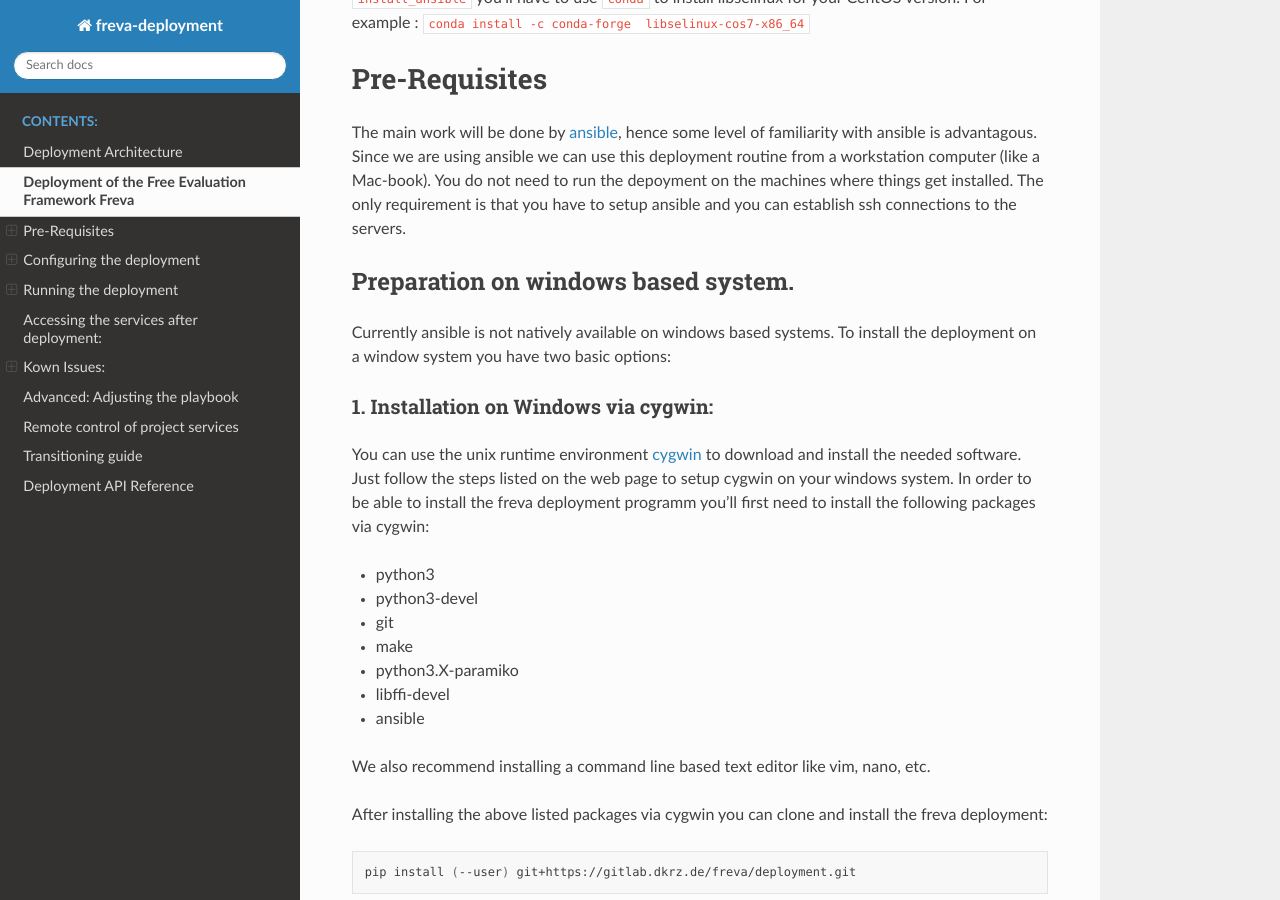
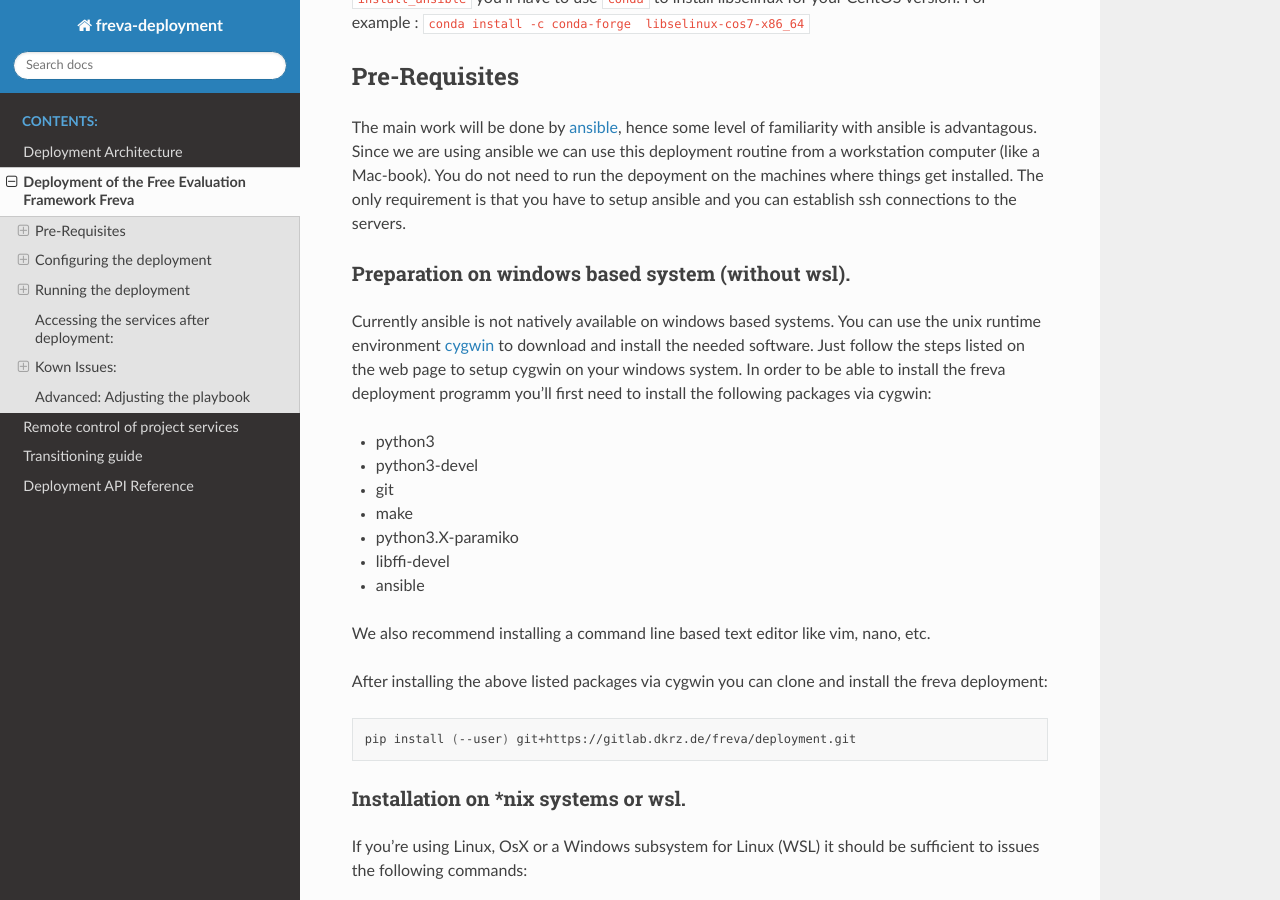
Before and after one commit to FREVA-CLINT/freva-deployment, a Sphinx documentation site: the page built from docs/Installation.md, in a window 1280 px wide and 900 px high, scrolled down 645 px. Built offline with Sphinx 7.4.7 and the Read the Docs theme 2.0.0, drawn with Linux system fonts in a browser that asks for light colours.

Commit message:
Update docs

````diff
--- a/docs/Installation.md
+++ b/docs/Installation.md
@@ -12,15 +12,16 @@
 
 On *CentOS* python SELinux libraries need to be installed. If you choose to install ansible via the `install_ansible` you'll have to use `conda` to install libselinux for your CentOS version. For example : `conda install -c conda-forge  libselinux-cos7-x86_64`
 
-# Pre-Requisites
+## Pre-Requisites
 The main work will be done by [ansible](https://docs.ansible.com/ansible/latest/index.html), hence some level of familiarity with ansible is advantagous.
 Since we are using ansible we can use this deployment routine from a workstation computer (like a Mac-book). You do not need to run the depoyment on the machines where things get installed.
 The only requirement is that you have to setup ansible and you can establish ssh connections to the servers.
-### Preparation on windows based system.
-Currently ansible is not natively available on windows based systems. To install the deployment on a window system you have two basic options:
-
-#### 1. Installation on Windows via cygwin:
-You can use the unix runtime environment [cygwin](https://www.cygwin.com) to download and install the needed software. Just follow the steps listed on the web page to setup cygwin on your windows system. In order to be able to install the freva deployment programm you'll first need to install the following packages via cygwin:
+### Preparation on windows based system (without wsl).
+Currently ansible is not natively available on windows based systems. You can use the
+unix runtime environment [cygwin](https://www.cygwin.com) to download and install the
+needed software. Just follow the steps listed on the web page to setup
+cygwin on your windows system. In order to be able to install the freva deployment
+programm you'll first need to install the following packages via cygwin:
 
 - python3
 - python3-devel
@@ -53,12 +54,12 @@
 ```
 
 
-## Installing docker and sudo access to the service servers
+### Installing docker and sudo access to the service servers
 Since the services of MariaDB and Apache Solr will be deployed on docker container images, docker needs to be available on the target servers. Usually installing and running docker requires *root* privileges.
 Hence, on the servers that will be running docker you will need root access. There exist an option to install and run docker without root, information on a root-less docker option
 can be found [on the docker docs](https://docs.docker.com/engine/security/rootless/)
 
-# Configuring the deployment
+## Configuring the deployment
 Once everything is setup the deployment can be configured via the main config file.  A template of a typical deployment configuration can be found in `config/inventory.tmpl`.
 **Please copy this file first to** `config/inventory`. After the file has been copied you have to edit it. You will need to set at least one `hostname` in the following sections:
 
@@ -67,7 +68,7 @@
 - webservers (hostname that will host the web site)
 - backendservers (hostname(s) where the command line interface will be installed)
 
-## Setting the python and git path
+### Setting the python and git path
 Some systems do not have access to python3.6+ (/usr/bin/python3) or git by default.
 In such cases you can overwrite the `ansible_python_interpreter` in the inventory
 settings of the server section to point ansible to a custom `python3` bindary. For example
@@ -82,13 +83,13 @@
 git_path=/sw/spack-levante/git-2.31.1-25ve7r/bin/git
 ```
 
-# Running the deployment
+## Running the deployment
 After successful configuration you can run the deployment.
 The command `deploy-freva-tui` opens a text user interface (tui) that will walk
 you through the setup of the deployment.
 > **_Note:_** Navigation is similar to the one of the *nano* text editor. The shortcuts start with a `^` which indicates `CTRL+`.
 
-## Unique identifiers via a domain flag
+### Unique identifiers via a domain flag
 Different freva instances are installed across different institutions. Usually
 the different freva instances running at an institution are distinguished by
 a unique project name associated with each freva instance for example `xces`.
@@ -100,7 +101,7 @@
 Please remember to set the correct domain flag for `deployment`, `servicing` and
 `migration` of an old freva system.
 
-## Deployment with existing configuration.
+### Deployment with existing configuration.
 If you already have a configuration saved in a toml base inventory file you can
 issue the `deploy-freva` command:
 
@@ -136,7 +137,7 @@
 The `--steps` flags can be used if not all services should be deployed.
 > **_Note:_** The database name of the MariaDB database will be set to the project name.
 
-# Accessing the services after deployment:
+## Accessing the services after deployment:
 If the target machine where the services (solr, mariadb, web) were deployed
 is a Linux machine you will have a `systemd` unit service was created.
 You can control the service via the `freva-service` command:
@@ -167,24 +168,24 @@
 All services (`db`, `web` and `solr`) will be selected if the `--services` option
 is omitted.
 
-# Kown Issues:
+## Kown Issues:
 Below are possible solutions to some known issues:
 
-### SSH connection fails:
+#### SSH connection fails:
 
 ```python
 fatal: [host.name]: FAILED! => {"msg": "Using a SSH password instead of a key is not possible because Host Key checking is enabled and sshpass does not support this.  Please add this host's fingerprint to your known_hosts file to manage this host."}
 ```
 - This means that you've never logged on to the server. You can avoid this error message by simply logging on to the server for the first time.
 
-### Playbook complains about refused connections for the solr or db playbook
+#### Playbook complains about refused connections for the solr or db playbook
 
 ```python
 fatal: [localhost]: FAILED! => {"changed": true, "cmd": "docker run --name \"test_ces_db\" -e MYSQL_ROOT_PASSWORD=\"T3st\" -p \"3306\":3306 -d docker.io/library/mariadb", "delta": "0:00:00.229695", "end": "2021-05-27 16:10:58.553280", "msg": "non-zero return code", "rc": 125, "start": "2021-05-27 16:10:58.323585", "stderr": "docker: Error response from daemon: driver failed programming external connectivity on endpoint test_ces_db (d106bf1fe310a2ae0e012685df5a897874c61870c5241f7a2af2c4ce461794c2): Error starting userland proxy: listen tcp4 0.0.0.0:3306: bind: address already in use.", "stderr_lines": ["docker: Error response from daemon: driver failed programming external connectivity on endpoint test_ces_db (d106bf1fe310a2ae0e012685df5a897874c61870c5241f7a2af2c4ce461794c2): Error starting userland proxy: listen tcp4 0.0.0.0:3306: bind: address already in use."], "stdout": "895ba35cdf5dcf2d4ec86997aedf0637bf4020f2e9d3e5775221966dcfb820a5", "stdout_lines": ["895ba35cdf5dcf2d4ec86997aedf0637bf4020f2e9d3e5775221966dcfb820a5"]}
 ```
 - This means that there is already a service running on this port - in this case a local mariadb service. To avoid this error chose a different port in your `config/inventory` file.
 
-### Playbook cannot create database tables because connections fails
+#### Playbook cannot create database tables because connections fails
 
 ```python
 fatal: [localhost]: FAILED! => {"changed": false, "msg": "ERROR 1698 (28000): Access denied for user 'root'@'localhost'\n"}
@@ -198,7 +199,7 @@
 docker container ls
 ```
 
-### Git related unit tests in backend playbook fail
+#### Git related unit tests in backend playbook fail
 Git pull and push commands tend to fail if you haven't configured git. In this case change into the /tmp/evaluation_system directory of the host that runs the playbook
 then manually trigger the unit tests by
 
@@ -214,5 +215,5 @@
 ```
 
 
-# Advanced: Adjusting the playbook
+## Advanced: Adjusting the playbook
 Playbook templates and be found the in the `playbooks` directory. You can also add new variables to the playbook if they are present in the `config/inventory` file.
````
Also changed, not shown: README.md (+6 -5 lines).
